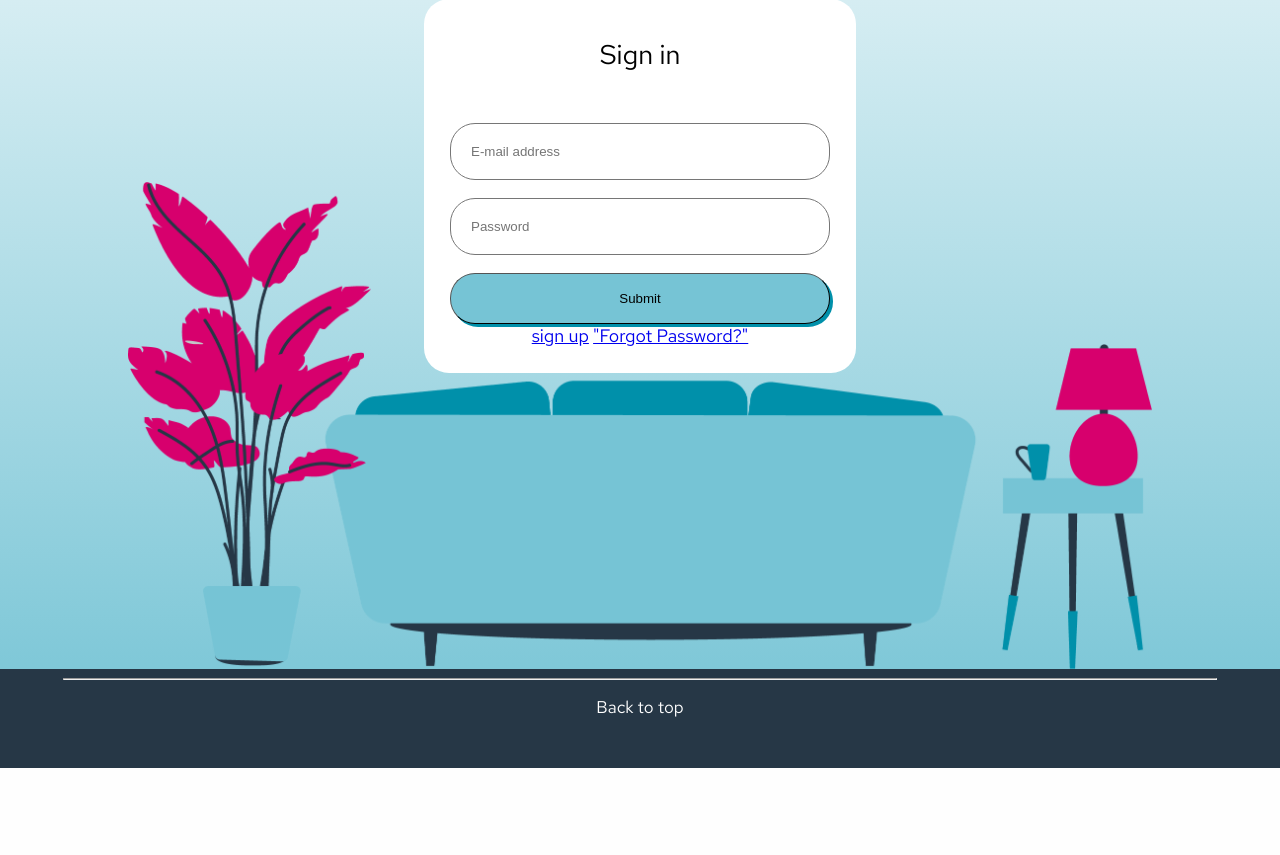
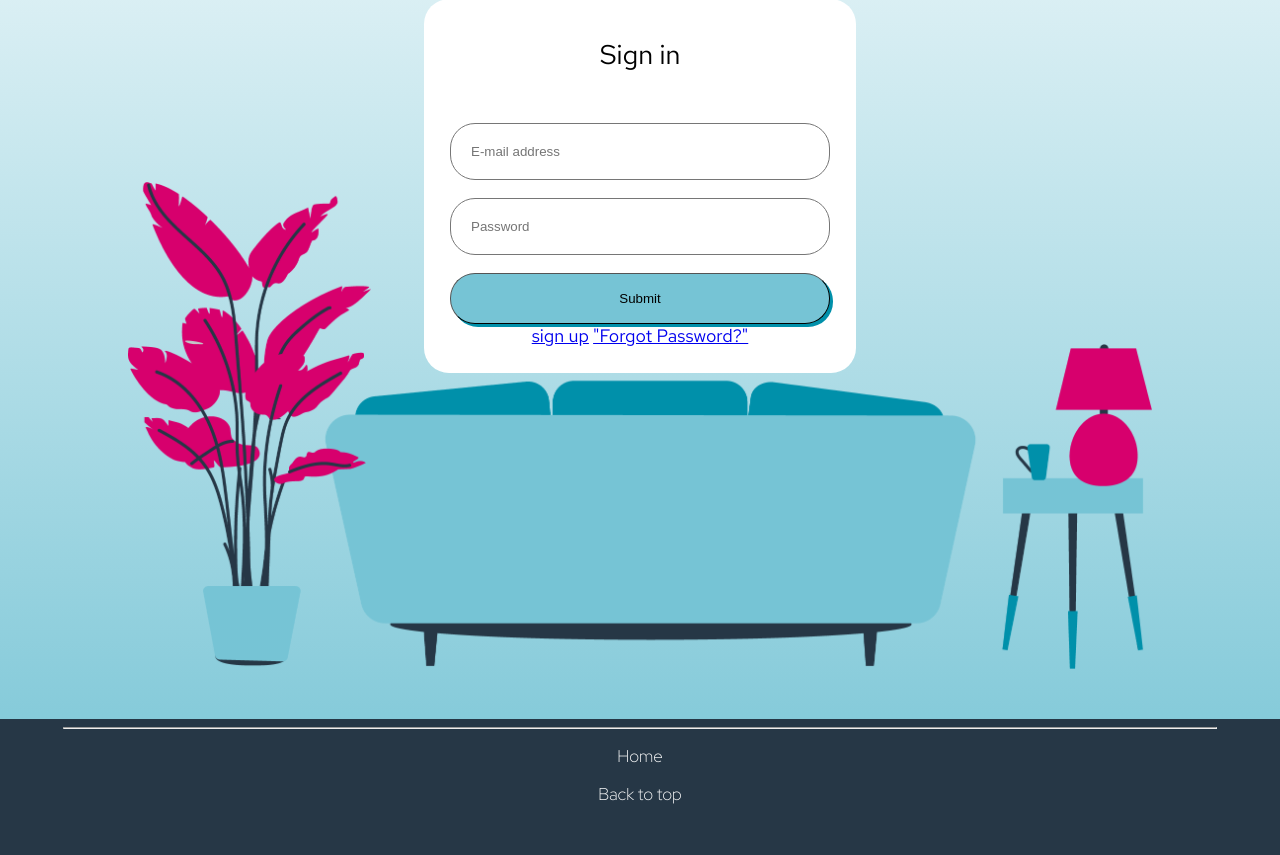
Before and after one commit to cmpt375-2021fall/client-project-leonardo-dev-team, a Django app: a page that uses templates/account/base.html in a window 1280 px wide. Shown: the part 321-1176 px from the top of the page. Before the commit the page ends 1089 px from the top, so only its background shows below. Run offline with Django 3.2, Linux system fonts and the light colour scheme.

Commit message:
Used login.html as base template for /accounts.

```diff
--- a/templates/account/base.html
+++ b/templates/account/base.html
@@ -1,22 +1,34 @@
-{#{% extends "base.html" %}#}
 <!DOCTYPE html>
 {% load static %}
+<!DOCTYPE html>
 <html lang="en">
 <head>
     <meta charset="UTF-8">
     <meta name="viewport" content="width=device-width, initial-scale=1.0">
     <title>Leonardo Lounge</title>
+    {% load static %}
+    <link rel="stylesheet" type="text/css" href="{% static 'leo/header.css' %}">
+    <link rel="stylesheet" type="text/css" href="{% static 'leo/footer.css' %}">
+    <link rel="stylesheet" type="text/css" href="{% static 'leo/application.css' %}">
     <link rel="stylesheet" type="text/css" href="{% static 'leo/login.css' %}">
-    <link rel="stylesheet" type="text/css" href="{% static 'leo/footer.css' %}">
-    <link rel="stylesheet" type="text/css" href="{% static 'leo/header.css' %}">
-    <link rel="stylesheet" type="text/css" href="{% static 'leo/application.css' %}">
-    <link rel="stylesheet" href="https://fonts.googleapis.com/css2?family=Red+Hat+Text&display=swap">
-    <link rel="stylesheet" href="https://fonts.googleapis.com/css2?family=Red+Hat+Display:wght@300&display=swap">
     <link rel="shortcut icon" type="image/png" href="{% static 'leo/images/Asset 11.png' %}"/>
+    <link rel="stylesheet"
+          href="https://fonts.googleapis.com/css2?family=Red+Hat+Text&display=swap">
+    <link rel="stylesheet"
+          href="https://fonts.googleapis.com/css2?family=Red+Hat+Display:wght@300&display=swap">
 
+    <style>
+        body {
+            font-family: 'Red Hat Text', regular;
+        }
+
+        p {
+            font-family: 'Red Hat Display', regular;
+        }
+    </style>
 </head>
-<body id="section-{{ request.resolver_match.url_name }}" style=" margin: 0;">
-
+<body style="margin: 0;">
+<nav>
     <div id="header" style="display: block">
         <div>
             <a href="{% url 'dashboard' %}">
@@ -24,11 +36,9 @@
             </a>
         </div>
     </div>
+</nav>
 <div class="outer flex">
-
     <div class="inner" style="padding-bottom: 20%">
-        {#        {% include "Header.html" %}#}
-
         <div class="content-body">
             <div class="wrapper">
                 <div class="login-container">
@@ -37,13 +47,16 @@
             </div>
         </div>
     </div>
-    <footer style="height: 20px">
+</div>
+<footer>
     <div class="footernav">
         <hr style="margin-bottom: 15px; background-color: white; width: 90%;">
-            <a href="#">Back to top</a>
+        <p><a href="{% url 'dashboard' %}">Home</a></p>
+        <p><a href="#">Back to top</a></p>
         <div style="margin-top: 50px"></div>
     </div>
 </footer>
+
 <script>
     // When the user scrolls down 50px from the top of the document, resize the header's font size
     window.onscroll = function () {
@@ -62,6 +75,6 @@
         }
     }
 </script>
-</div>
+
 </body>
 </html>
```
Lines whose indentation alone changed are shown as unchanged.
